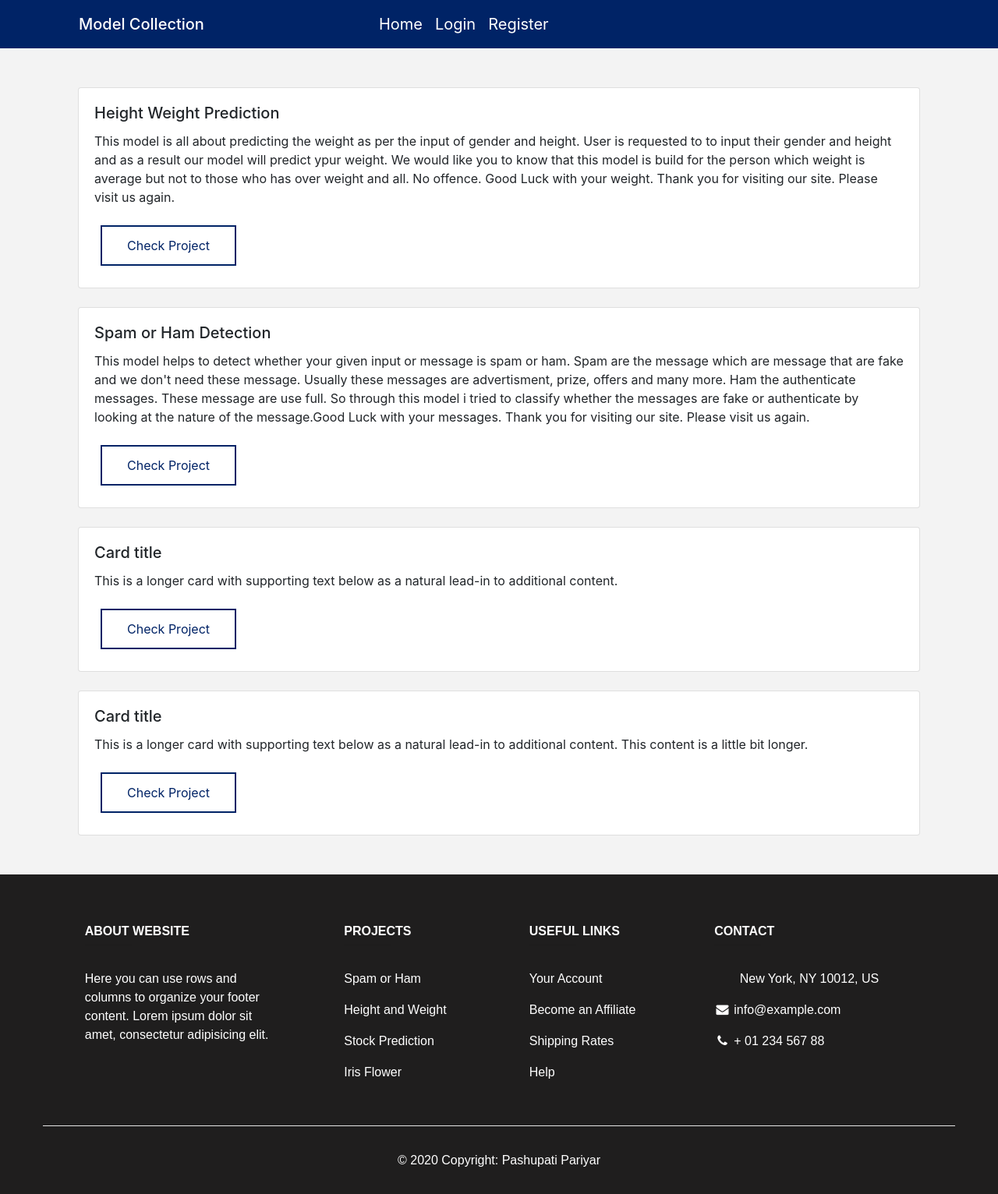
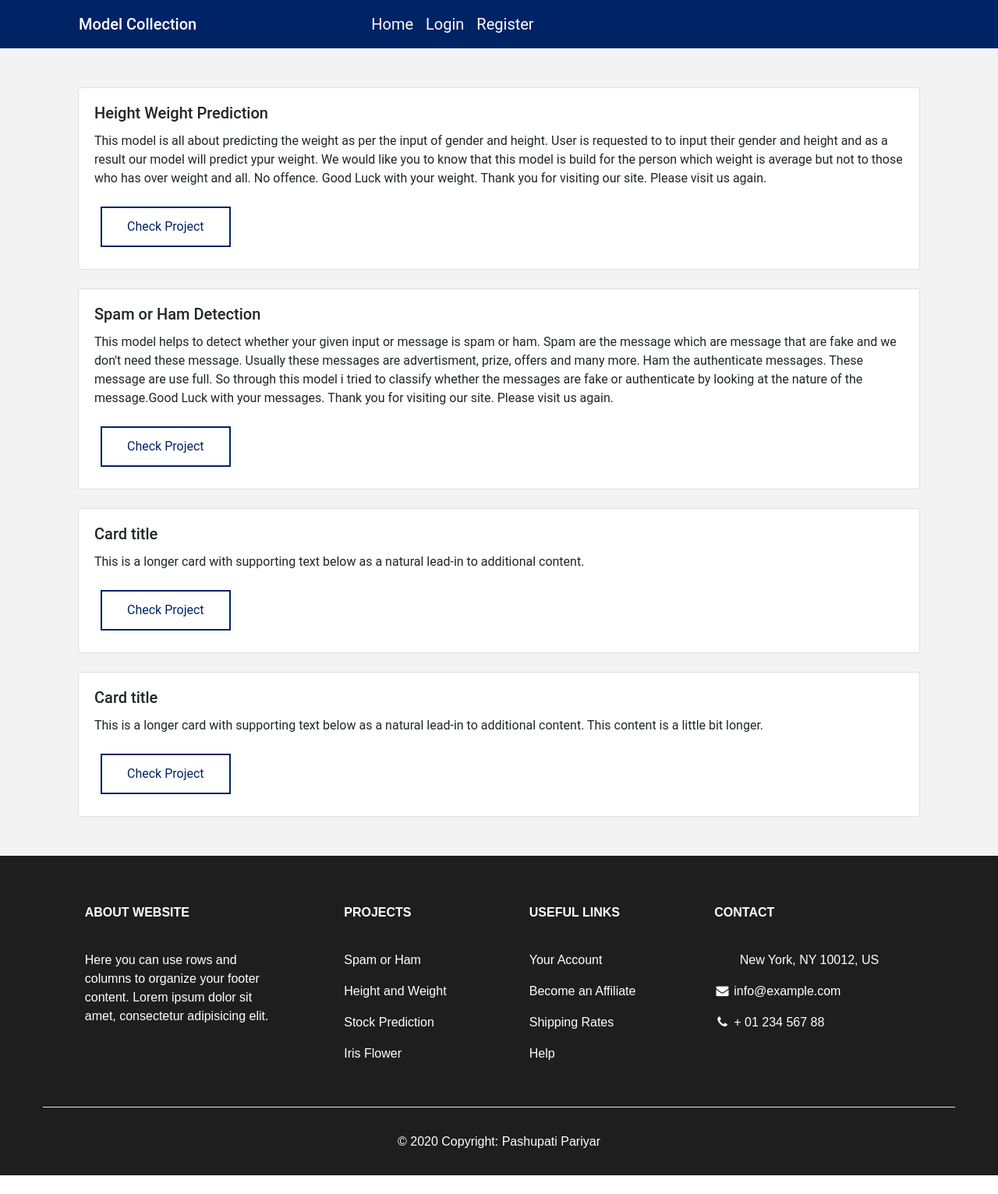
Before and after one commit to PashupatiPariyar/Multi-Model-Web-App, a Flask app: page / in a window 1280 px wide. Shown: the whole page at 78% size. After the commit the page ends 1508 px from the top, so only its background shows below. Run offline with Flask 2, Linux system fonts and the light colour scheme; some libraries are stand-ins or nearby versions.

Commit message:
Update style.css

```diff
--- a/static/style.css
+++ b/static/style.css
@@ -1,6 +1,7 @@
 body{
 
 	background-color: #f3f3f3;
+	font-family: roboto;
 
 }
 
```
